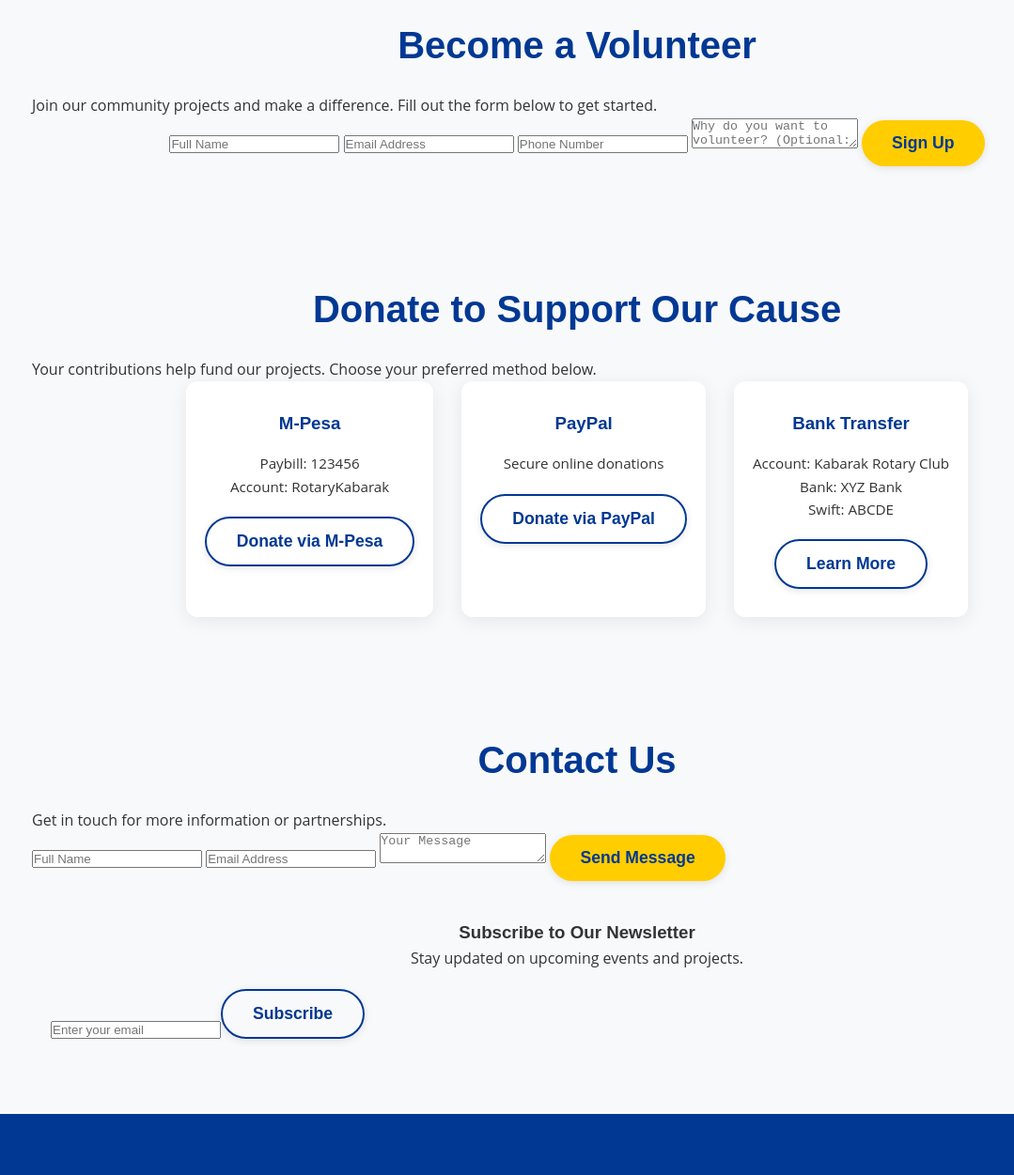
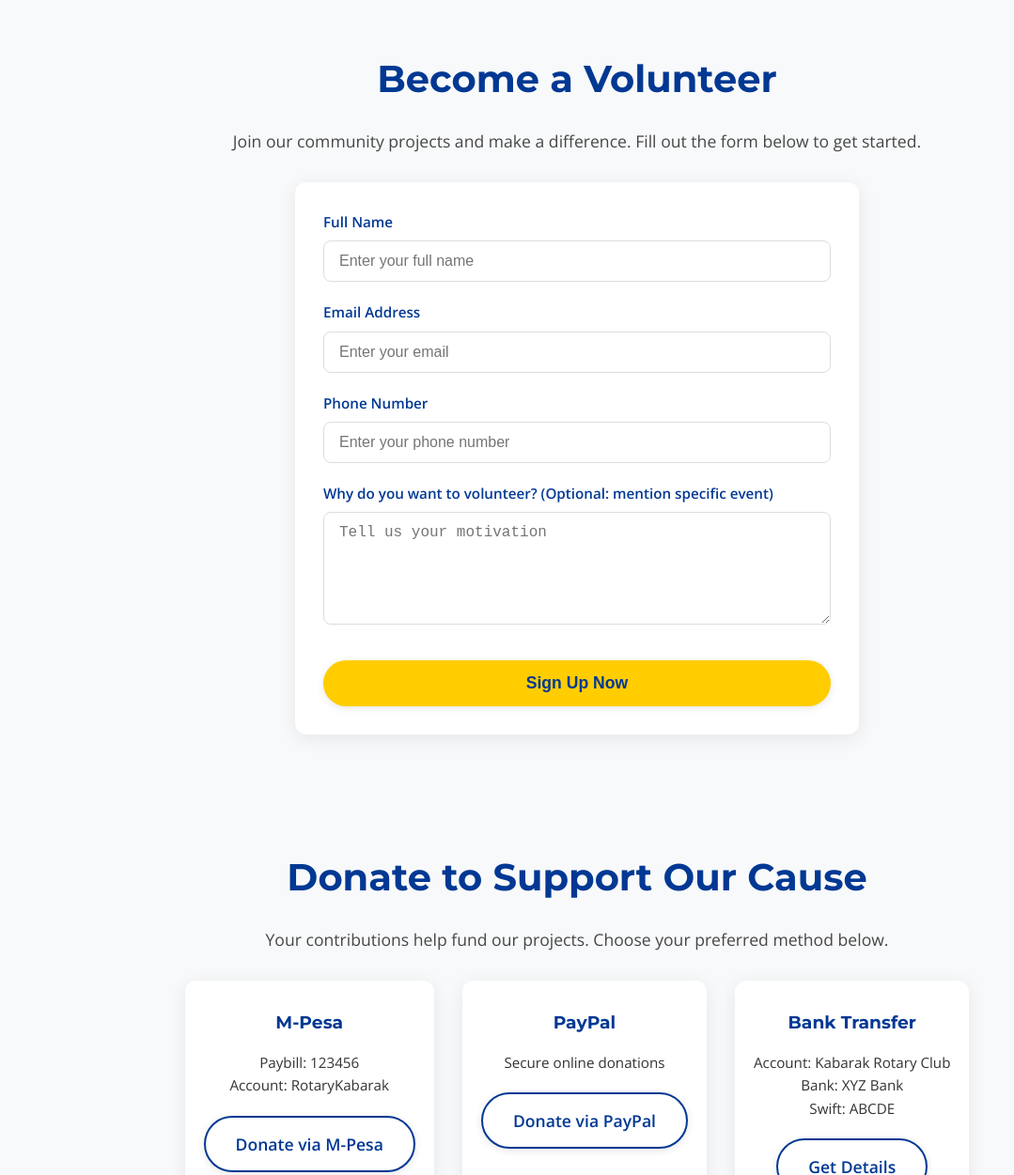
Before and after one commit to Clinton-John/club-rotary, a plain HTML site: page index.html in a window 1280 px wide. Shown: the part 3220-4471 px from the top of the page at 94% size, without its empty margins (26-1105 px from the left). Drawn offline with nearby package versions, Linux system fonts and the light colour scheme.

Commit message:
Update index.html

```diff
--- a/index.html
+++ b/index.html
@@ -4,9 +4,10 @@
 <head>
   <meta charset="UTF-8">
   <meta name="viewport" content="width=device-width, initial-scale=1.0">
-  <title>Kabarak Rotary Club - Service Above Self</title>
+  <title>Kabarak University Rotary Club - Service Above Self</title>
   <link rel="stylesheet" href="styles.css">
   <link rel="icon" href="https://logos-world.net/wp-content/uploads/2024/01/Rotary-Symbol.png" type="image/png">
+  <link href="https://fonts.googleapis.com/css2?family=Montserrat:wght@700&family=Open+Sans:wght@400;600&display=swap" rel="stylesheet">
 </head>
 <body>
 
@@ -151,41 +152,53 @@
     </div>
   </section>
 
-  <!-- Volunteer Section -->
+  <!-- Volunteer Section (Redesigned) -->
   <section id="volunteer" class="section volunteer">
     <div class="container">
       <h2>Become a Volunteer</h2>
-      <p>Join our community projects and make a difference. Fill out the form below to get started.</p>
-      <form class="volunteer-form">
-        <input type="text" placeholder="Full Name" required>
-        <input type="email" placeholder="Email Address" required>
-        <input type="tel" placeholder="Phone Number" required>
-        <textarea placeholder="Why do you want to volunteer? (Optional: mention specific event)" required></textarea>
-        <button type="submit" class="btn btn-primary">Sign Up</button>
+      <p class="section-intro">Join our community projects and make a difference. Fill out the form below to get started.</p>
+      <form class="form attractive-form volunteer-form">
+        <div class="form-group">
+          <label for="name">Full Name</label>
+          <input type="text" id="name" placeholder="Enter your full name" required>
+        </div>
+        <div class="form-group">
+          <label for="email">Email Address</label>
+          <input type="email" id="email" placeholder="Enter your email" required>
+        </div>
+        <div class="form-group">
+          <label for="phone">Phone Number</label>
+          <input type="tel" id="phone" placeholder="Enter your phone number" required>
+        </div>
+        <div class="form-group">
+          <label for="message">Why do you want to volunteer? (Optional: mention specific event)</label>
+          <textarea id="message" placeholder="Tell us your motivation" required></textarea>
+        </div>
+        <button type="submit" class="btn btn-primary">Sign Up Now</button>
       </form>
     </div>
   </section>
 
-  <!-- Donate Section -->
+  <!-- Donate Section (Updated with Links) -->
   <section id="donate" class="section donate">
     <div class="container">
       <h2>Donate to Support Our Cause</h2>
-      <p>Your contributions help fund our projects. Choose your preferred method below.</p>
+      <p class="section-intro">Your contributions help fund our projects. Choose your preferred method below.</p>
       <div class="donate-options">
         <div class="donate-card">
           <h3>M-Pesa</h3>
           <p>Paybill: 123456<br>Account: RotaryKabarak</p>
-          <button class="btn btn-secondary">Donate via M-Pesa</button>
+          <a href="https://mpesa.example.com/pay?paybill=123456&account=RotaryKabarak" target="_blank" rel="noopener" class="btn btn-secondary">Donate via M-Pesa</a>
         </div>
         <div class="donate-card">
           <h3>PayPal</h3>
           <p>Secure online donations</p>
-          <button class="btn btn-secondary">Donate via PayPal</button>
+          <a href="https://www.paypal.com/donate?hosted_button_id=EXAMPLE" target="_blank" rel="noopener" class="btn btn-secondary">Donate via PayPal</a>
         </div>
         <div class="donate-card">
           <h3>Bank Transfer</h3>
           <p>Account: Kabarak Rotary Club<br>Bank: XYZ Bank<br>Swift: ABCDE</p>
-          <button class="btn btn-secondary">Learn More</button>
+          <a href="#contact" class="btn btn-secondary">Get Details</a>
         </div>
       </div>
     </div>
@@ -195,18 +208,30 @@
   <section id="contact" class="section contact">
     <div class="container">
       <h2>Contact Us</h2>
-      <p>Get in touch for more information or partnerships.</p>
-      <form class="contact-form">
-        <input type="text" placeholder="Full Name" required>
-        <input type="email" placeholder="Email Address" required>
-        <textarea placeholder="Your Message" required></textarea>
+      <p class="section-intro">Get in touch for more information or partnerships.</p>
+      <form class="form attractive-form contact-form">
+        <div class="form-group">
+          <label for="contact-name">Full Name</label>
+          <input type="text" id="contact-name" placeholder="Enter your full name" required>
+        </div>
+        <div class="form-group">
+          <label for="contact-email">Email Address</label>
+          <input type="email" id="contact-email" placeholder="Enter your email" required>
+        </div>
+        <div class="form-group">
+          <label for="contact-message">Your Message</label>
+          <textarea id="contact-message" placeholder="Write your message here" required></textarea>
+        </div>
         <button type="submit" class="btn btn-primary">Send Message</button>
       </form>
       <div class="newsletter">
         <h3>Subscribe to Our Newsletter</h3>
         <p>Stay updated on upcoming events and projects.</p>
-        <form class="newsletter-form">
-          <input type="email" placeholder="Enter your email" required>
+        <form class="form attractive-form newsletter-form">
+          <div class="form-group">
+            <label for="newsletter-email">Enter your email</label>
+            <input type="email" id="newsletter-email" placeholder="your.email@example.com" required>
+          </div>
           <button type="submit" class="btn btn-secondary">Subscribe</button>
         </form>
       </div>
```
